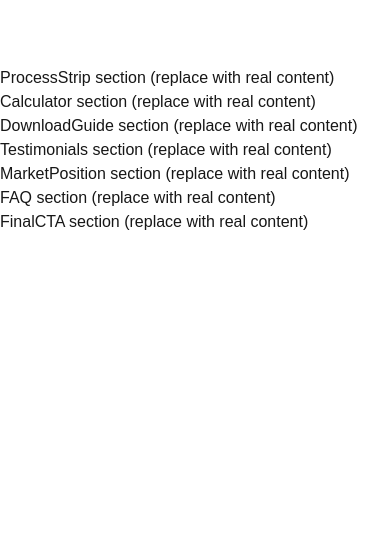
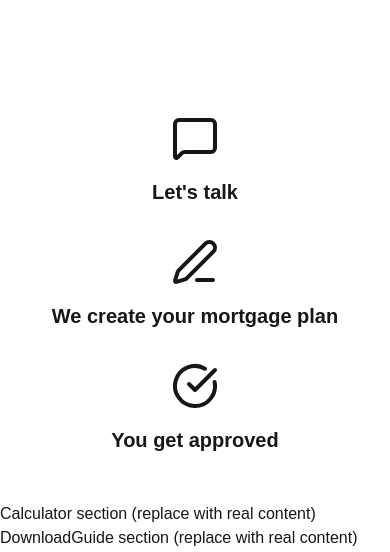
Before and after one commit to urbanstormai/omf-next, a Next.js app: page / in a window 390 px wide. Shown: the part 450-1002 px from the top of the page. Before the commit the page ends 844 px from the top, so only its background shows below. Built offline with nearby package versions, Linux system fonts and the light colour scheme.

Commit message:
Add ProcessStrip component: three-step process strip with icons, responsive grid, and Framer Motion on-scroll reveal

```diff
--- a/src/components/ProcessStrip.tsx
+++ b/src/components/ProcessStrip.tsx
@@ -1,3 +1,65 @@
+'use client';
+import { motion, useReducedMotion } from 'framer-motion';
+import { MessageSquare, Edit3, CheckCircle } from 'lucide-react';
+
 export default function ProcessStrip() {
-  return <section>ProcessStrip section (replace with real content)</section>;
+  const reduceMotion = useReducedMotion();
+
+  const steps = [
+    { icon: MessageSquare, title: "Let's talk" },
+    { icon: Edit3, title: 'We create your mortgage plan' },
+    { icon: CheckCircle, title: 'You get approved' },
+  ];
+
+  const containerVariants = {
+    hidden: {},
+    visible: { transition: { staggerChildren: 0.2 } },
+  };
+
+  const itemVariants = {
+    hidden: { opacity: 0, y: 20 },
+    visible: {
+      opacity: 1,
+      y: 0,
+      transition: { duration: 0.6, ease: 'easeOut' },
+    },
+  };
+
+  return (
+    <section
+      aria-labelledby="processstrip-heading"
+      className="bg-lime py-12 px-6 md:px-12"
+    >
+      <div className="max-w-7xl mx-auto">
+        <h2 id="processstrip-heading" className="sr-only">
+          Our Process
+        </h2>
+        <motion.ul
+          role="list"
+          className="grid grid-cols-1 md:grid-cols-3 gap-8"
+          variants={containerVariants}
+          initial={reduceMotion ? 'visible' : 'hidden'}
+          whileInView="visible"
+          viewport={{ once: true }}
+        >
+          {steps.map(({ icon: Icon, title }, idx) => (
+            <motion.li
+              key={idx}
+              role="listitem"
+              className="flex flex-col items-center text-center"
+              variants={itemVariants}
+            >
+              <Icon
+                className="w-12 h-12 mb-4 text-charcoal"
+                aria-hidden="true"
+              />
+              <h3 className="text-xl md:text-2xl font-semibold text-charcoal">
+                {title}
+              </h3>
+            </motion.li>
+          ))}
+        </motion.ul>
+      </div>
+    </section>
+  );
 }
```
